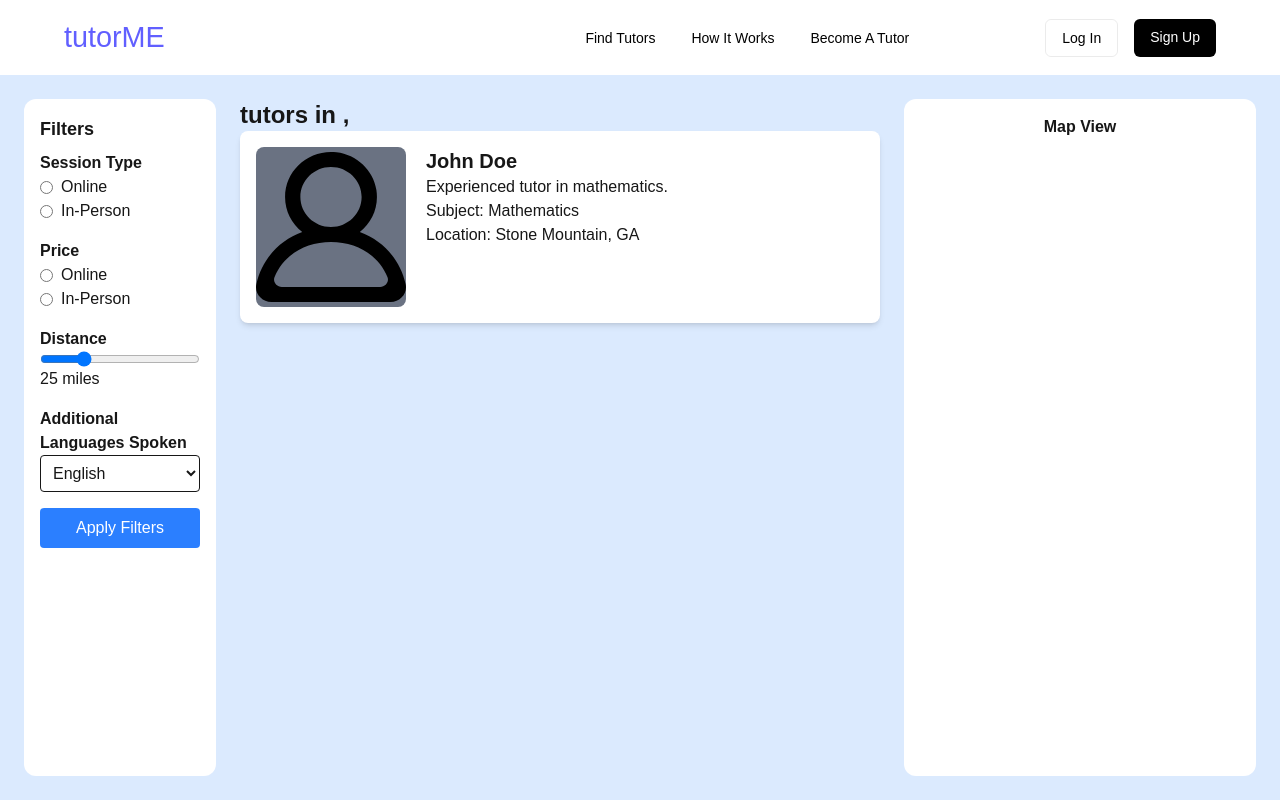
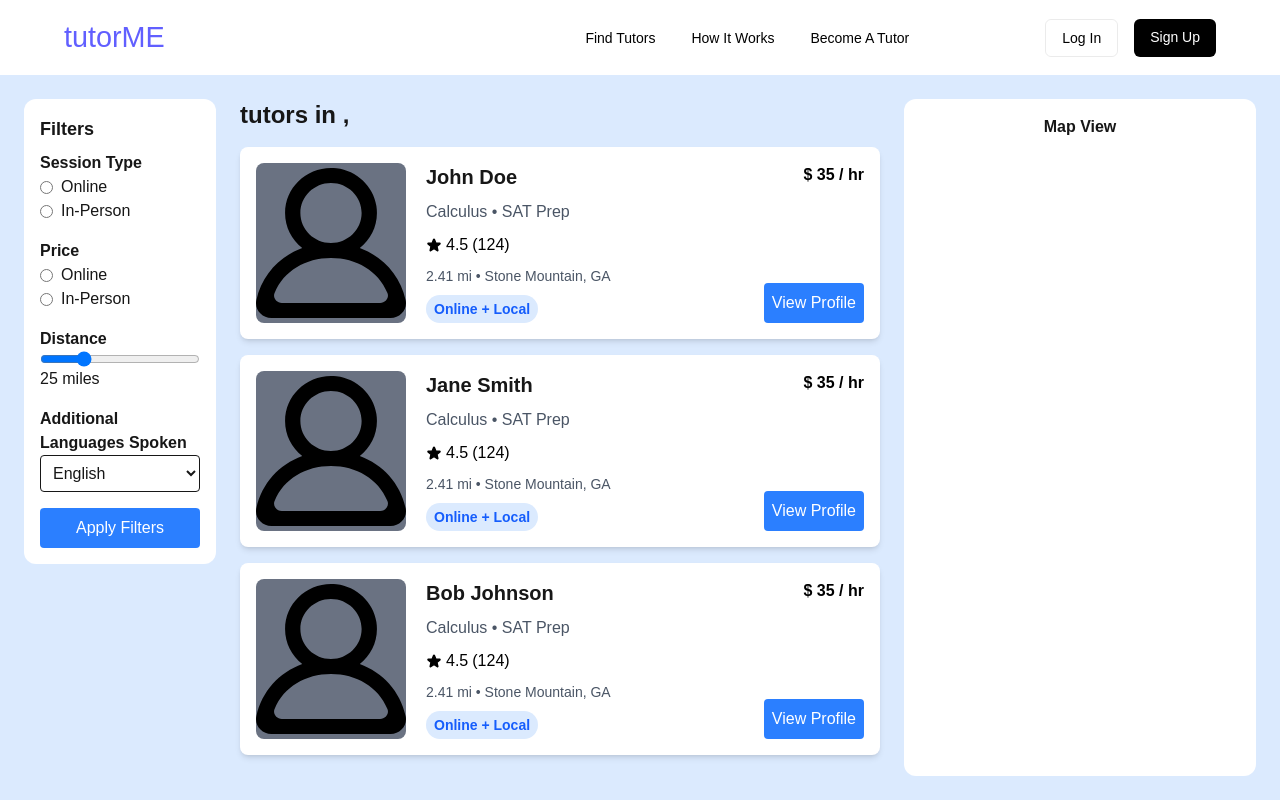
Before and after one commit to SayeGorgor/tutorME, a Next.js app in the folder frontend/: page /tutors in a window 1280 px wide. Built offline with nearby package versions, Linux system fonts and the light colour scheme.

Commit message:
Finished temp design for tutor card

```diff
--- a/frontend/app/(landing)/tutors/page.tsx
+++ b/frontend/app/(landing)/tutors/page.tsx
@@ -25,7 +25,7 @@ export default function TutorsPage() {
         >
             <div
                 id="filter-column"
-                className="flex-1 p-4 bg-white rounded-xl"
+                className="flex-1 p-4 bg-white rounded-xl h-fit"
             >
                 <h2 className="text-lg font-bold mb-2">Filters</h2>
                 <form id="filter-form" className="flex flex-col gap-4">
@@ -72,7 +72,7 @@ export default function TutorsPage() {
 
             <div
                 id="tutors-column"
-                className="flex-4"
+                className="flex flex-col gap-4 flex-4"
             >
                 <h2 className="text-2xl font-bold">
                     {subject} tutors in {city}, {state}
@@ -81,6 +81,26 @@ export default function TutorsPage() {
                     id={1}
                     firstName="John"
                     lastName="Doe"
+                    description="Experienced tutor in mathematics."
+                    subject="Mathematics"
+                    pfp={null}
+                    location={testLocation}
+                    languages={null}
+                />
+                <TutorCard
+                    id={2}
+                    firstName="Jane"
+                    lastName="Smith"
+                    description="Experienced tutor in mathematics."
+                    subject="Mathematics"
+                    pfp={null}
+                    location={testLocation}
+                    languages={null}
+                />
+                <TutorCard
+                    id={3}
+                    firstName="Bob"
+                    lastName="Johnson"
                     description="Experienced tutor in mathematics."
                     subject="Mathematics"
                     pfp={null}
--- /dev/null
+++ b/frontend/components/RatingStar.tsx
@@ -0,0 +1,23 @@
+type StarProps = {
+  filled?: boolean;
+};
+
+export default function RatingStar({ filled = false }: StarProps) {
+  return (
+    <svg
+      viewBox="0 0 24 24"
+      className={`w-4 h-4 ${
+        filled
+          ? "fill-black stroke-black"
+          : "fill-none stroke-black"
+      }`}
+    >
+      <path
+        strokeWidth="2"
+        strokeLinecap="round"
+        strokeLinejoin="round"
+        d="M11.48 3.499a.562.562 0 0 1 1.04 0l2.125 5.111a.563.563 0 0 0 .475.345l5.518.442c.499.04.701.663.321.988l-4.204 3.602a.563.563 0 0 0-.182.557l1.285 5.385a.562.562 0 0 1-.84.61l-4.725-2.885a.562.562 0 0 0-.586 0L6.982 20.54a.562.562 0 0 1-.84-.61l1.285-5.386a.562.562 0 0 0-.182-.557l-4.204-3.602a.562.562 0 0 1 .321-.988l5.518-.442a.563.563 0 0 0 .475-.345L11.48 3.5Z"
+      />
+    </svg>
+  );
+}
--- a/frontend/components/TutorCard.tsx
+++ b/frontend/components/TutorCard.tsx
@@ -3,7 +3,11 @@
 import { useState, useEffect } from 'react';
 import { getTutorDistance } from '../lib/api/actions/client-actions';
 import { TutorCardProps } from '../lib/types';
+
 import Image from 'next/image';
+import Link from 'next/link';
+
+import RatingStar from './RatingStar';
 
 export default function TutorCard({
     id,
@@ -15,7 +19,7 @@ export default function TutorCard({
     location,
     languages
 }: TutorCardProps) {
-    const [distance, setDistance] = useState<number | null>(null);
+    const [distance, setDistance] = useState<number | null>(2.4136);
 
     // useEffect(() => {
     //     const fetchDistance = async () => {
@@ -37,17 +41,37 @@ export default function TutorCard({
                 height={100}
                 className="bg-gray-500 rounded-lg"
             />
-            <div id="info">
-                <h2 className='text-xl font-bold'>{firstName} {lastName}</h2>
-                <p>{description}</p>
-                <p>Subject: {subject}</p>
-                {pfp && <img src={pfp} alt={`${firstName} ${lastName}`} />}
-                {location && (
-                    <p>Location: {location.city}, {location.state}</p>
-                )}
-                {languages && languages.length > 0 && (
-                    <p>Languages: {languages.map(lang => lang.name).join(', ')}</p>
-                )}
+            <div id="info" className="flex flex-1 justify-between">
+                <div id='info-left' className="flex flex-col justify-between">
+                    <h2 className='text-xl font-bold'>{firstName} {lastName}</h2>
+                    <p className='text-gray-600'>Calculus • SAT Prep</p>
+                    <div className="flex items-center gap-1">
+                        <RatingStar filled={true} />
+                        <span className="text-md text-black">4.5</span>
+                        <span className="text-md text-black">(124)</span>
+                    </div>
+                    {pfp && <img src={pfp} alt={`${firstName} ${lastName}`} />}
+                    {languages && languages.length > 0 && (
+                        <p>Languages: {languages.map(lang => lang.name).join(', ')}</p>
+                    )}
+                    {distance !== null && (
+                        <p className="text-sm text-gray-600">
+                            {distance.toFixed(2)} mi • {location?.city}, {location?.state}
+                        </p>
+                    )}
+                    <div
+                        id="session-type-badge"
+                        className="inline-block w-fit px-2 py-1 text-sm font-semibold text-blue-600 bg-blue-100 rounded-full"
+                    >
+                        Online + Local
+                    </div>
+                </div>
+                <div id='info-right' className="flex flex-col justify-between items-end">
+                    <p className='text-black font-bold'>$ 35 / hr</p>
+                    <Link href={`/`} className="bg-blue-500 text-white p-2 rounded hover:bg-blue-600 cursor-pointer text-center">
+                        View Profile
+                    </Link>
+                </div>
             </div>
         </div>
     );
```
